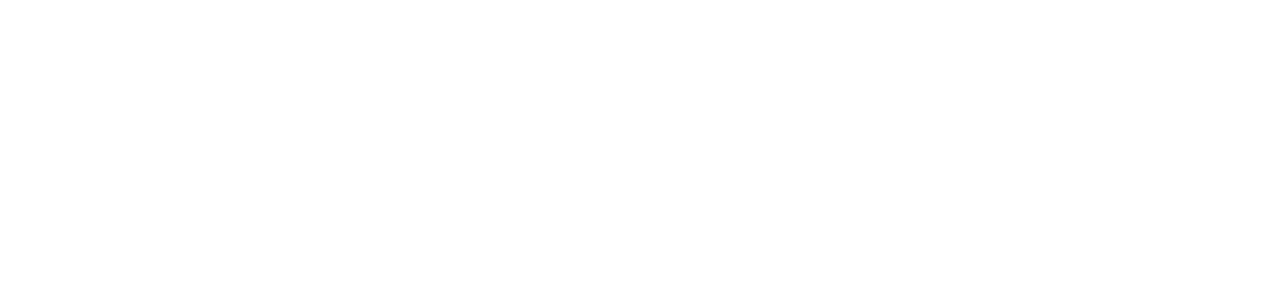
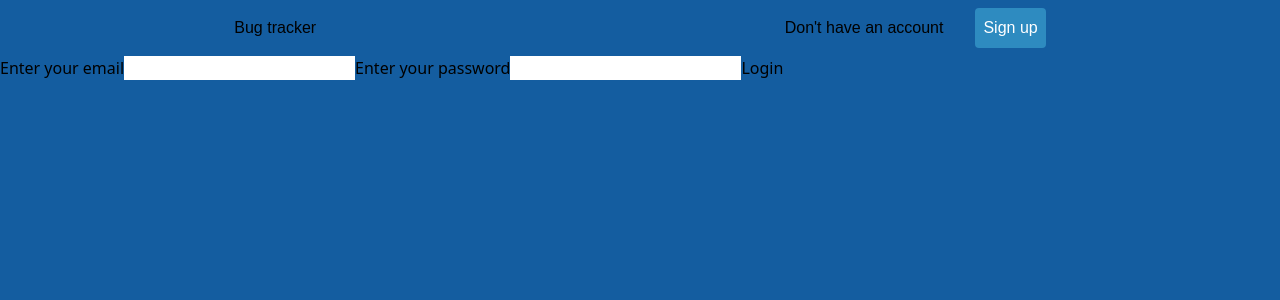
Before and after one commit to Shoetan/issue-tracker-vite, a React (Vite) app: page / in a window 1280 px wide. Shown: the top 300 px of the page. Built offline with nearby package versions, Linux system fonts and the light colour scheme.

Commit message:
Created login form to login user

```diff
--- a/index.html
+++ b/index.html
@@ -6,7 +6,7 @@
     <meta name="viewport" content="width=device-width, initial-scale=1.0" />
     <title>Issue Tracker</title>
   </head>
-  <body class="bg-white-color">
+  <body class="bg-secondary-color">
     <div id="root" ></div>
     <script type="module" src="/src/main.jsx"></script>
   </body>
--- a/src/App.jsx
+++ b/src/App.jsx
@@ -1,6 +1,7 @@
 
 import LoginPage from './components/loginpage'
 import SignInPage from './components/signinpage'
+
 
 
 
@@ -10,7 +11,7 @@
 
   return (
     <>
-
+      <LoginPage />
 
 
       </>
--- /dev/null
+++ b/src/components/form.jsx
@@ -0,0 +1,23 @@
+const Form = ({email, password, btntext}) => {
+    return (
+        <div>
+
+            <label>
+                {email}
+            </label>
+            <input type="email" name="" id=""  placeholder="" />
+
+            <label>
+               {password}
+            </label>
+            <input type="password" name="" id=""  placeholder="" />
+
+            <button>
+                {btntext}
+            </button>
+
+        </div>
+     );
+}
+
+export default Form;
--- a/src/components/loginpage.jsx
+++ b/src/components/loginpage.jsx
@@ -1,4 +1,5 @@
 import Navbar from '../components/navbar'
+import Form from '../components/form'
 
 
 const LoginPage = () => {
@@ -11,6 +12,18 @@
                 navbarLink="Sign up"
             />
 
+
+
+            <Form
+                email="Enter your email"
+                password="Enter your password"
+                btntext="Login"
+            />
+
+
+
+
+
         </div>
      );
 }
--- a/src/components/navbar.jsx
+++ b/src/components/navbar.jsx
@@ -3,7 +3,7 @@
 
 const Navbar = ({ navbarLogo, navbarLink, navbarGreet }) => {
     return (
-        <div className=" container mx-auto flex justify-around items-center   mt-2 mb-2 bg-white-color  rounded ">
+        <div className=" container mx-auto flex justify-around items-center   mt-2 mb-2   rounded ">
 
             {/* Icon */}
             <h1 className="font-poppins text-black-color">{navbarLogo}</h1>
```
